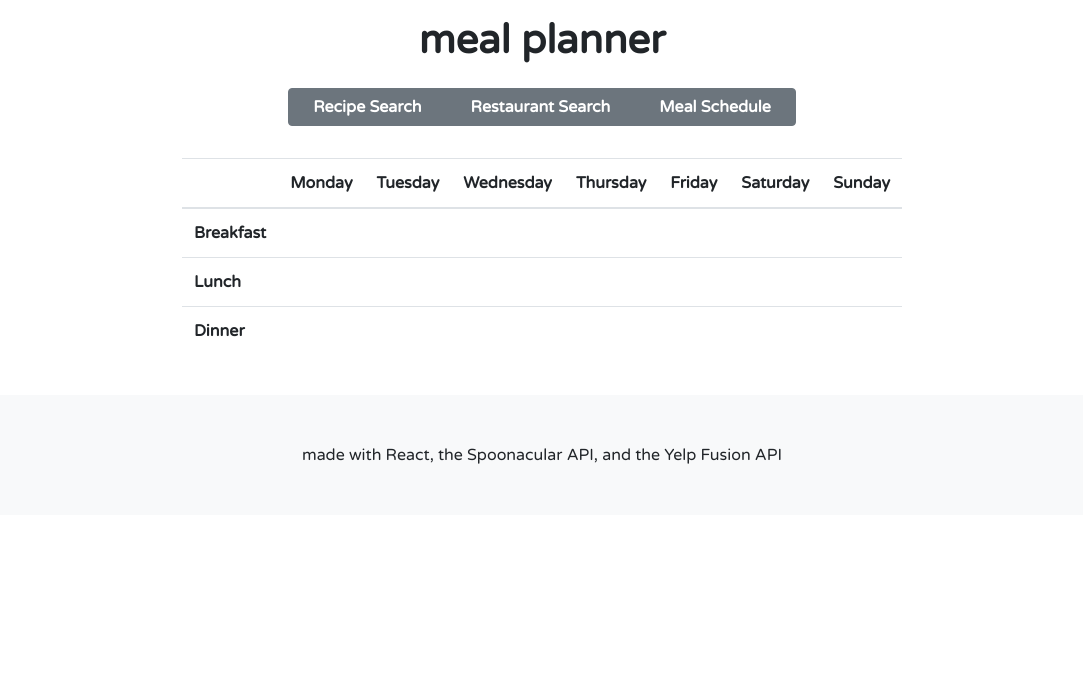
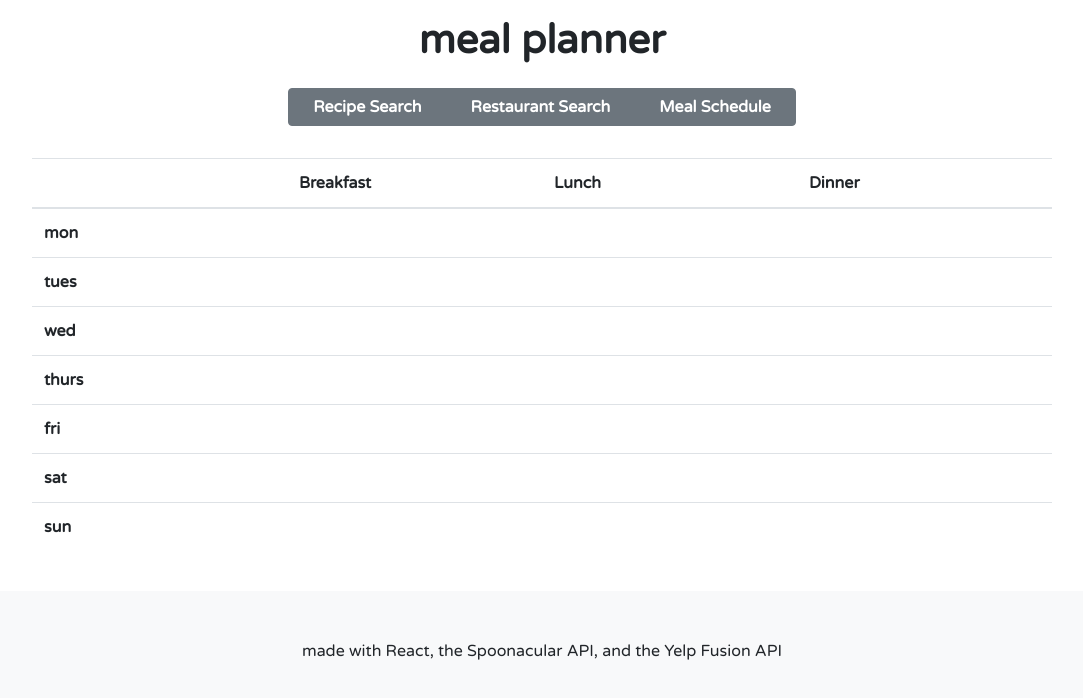
Before and after one commit to mlum123/meal-planner, a React (Create React App) app: page / in a window 1280 px wide. Shown: the top 698 px of the page, without its empty margins (98-1181 px from the left). Built offline with nearby package versions, Linux system fonts and the light colour scheme.

Commit message:
exchanged rows & cols of schedule page

```diff
--- a/src/App.js
+++ b/src/App.js
@@ -90,7 +90,7 @@ class App extends React.Component {
             </Row>
           </Container>
         </header>
-        <Container fluid="true">
+        <Container>
           <Row>
             <Col xs="12">
               <Toggler
--- a/src/Components/Schedule.css
+++ b/src/Components/Schedule.css
@@ -1,6 +1,5 @@
 Table {
-  max-width: 500px;
-  overflow-x: auto;
+  table-layout: fixed;
 }
 
 th {
--- a/src/Components/Schedule.js
+++ b/src/Components/Schedule.js
@@ -9,29 +9,25 @@ class Schedule extends React.Component {
     let meals = ["Breakfast", "Lunch", "Dinner"];
 
     return (
-      <Container fluid={true} className="Schedule">
+      <Container className="Schedule">
         <Row>
           <Col xs="12" className="mt-3">
             <Table className="mx-auto">
               <thead>
                 <tr>
                   <th></th>
-                  <th>Monday</th>
-                  <th>Tuesday</th>
-                  <th>Wednesday</th>
-                  <th>Thursday</th>
-                  <th>Friday</th>
-                  <th>Saturday</th>
-                  <th>Sunday</th>
+                  <th>Breakfast</th>
+                  <th>Lunch</th>
+                  <th>Dinner</th>
                 </tr>
               </thead>
               <tbody>
-                {meals.map((meal) => {
-                  let lowerCaseMeal = meal.toLowerCase();
+                {days.map((day) => {
                   return (
                     <tr>
-                      <th scope="row">{meal}</th>
-                      {days.map((day) => {
+                      <th scope="row">{day}</th>
+                      {meals.map((meal) => {
+                        let lowerCaseMeal = meal.toLowerCase();
                         return (
                           <td>
                             {this.props.meals[day][lowerCaseMeal] &&
--- a/src/Components/SearchBar.js
+++ b/src/Components/SearchBar.js
@@ -135,7 +135,7 @@ class SearchBar extends React.Component {
                             id={secondInput.toLowerCase()}
                             placeholder={
                               this.props.view === "recipe"
-                                ? "enter ingredients in a comma-separated list"
+                                ? "enter ingredients in a comma-separated list" /* TODO: shorten for small screens */
                                 : "enter your city"
                             }
                             onChange={this.handleChange}
--- a/src/Components/Toggler.js
+++ b/src/Components/Toggler.js
@@ -18,7 +18,7 @@ class Toggler extends React.Component {
     return (
       <div className="Toggler">
         <header>
-          <Container fluid="true">
+          <Container>
             <Row>
               <Col xs="12" className="mt-3 text-center">
                 <ButtonGroup>
--- a/src/Components/View.js
+++ b/src/Components/View.js
@@ -8,7 +8,7 @@ class View extends React.Component {
     return (
       <div className="View">
         <header>
-          <Container fluid="true">
+          <Container>
             <Row>
               <Col xs="12" className="mt-3">
                 {this.props.view === "schedule" ? (
```
Also changed, not shown: 1 other file (tests, documents, lock files or other folders).
